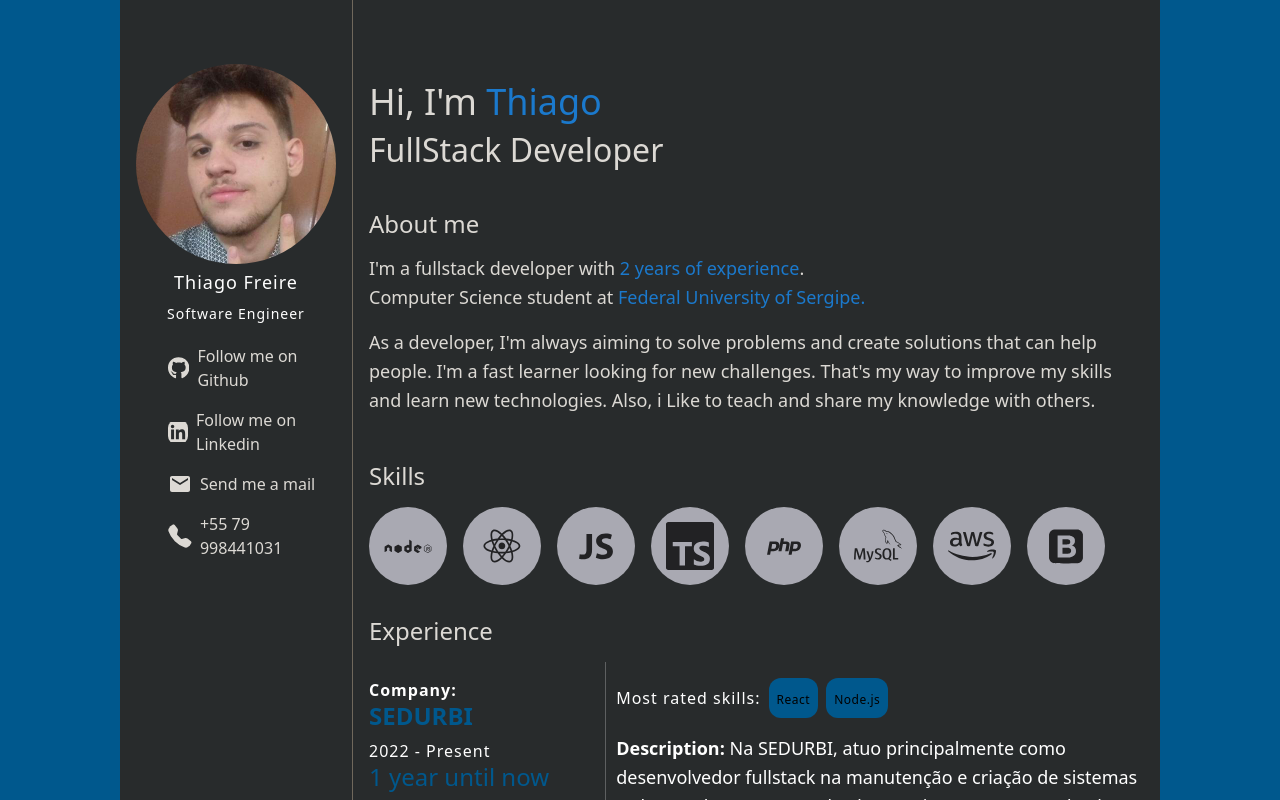
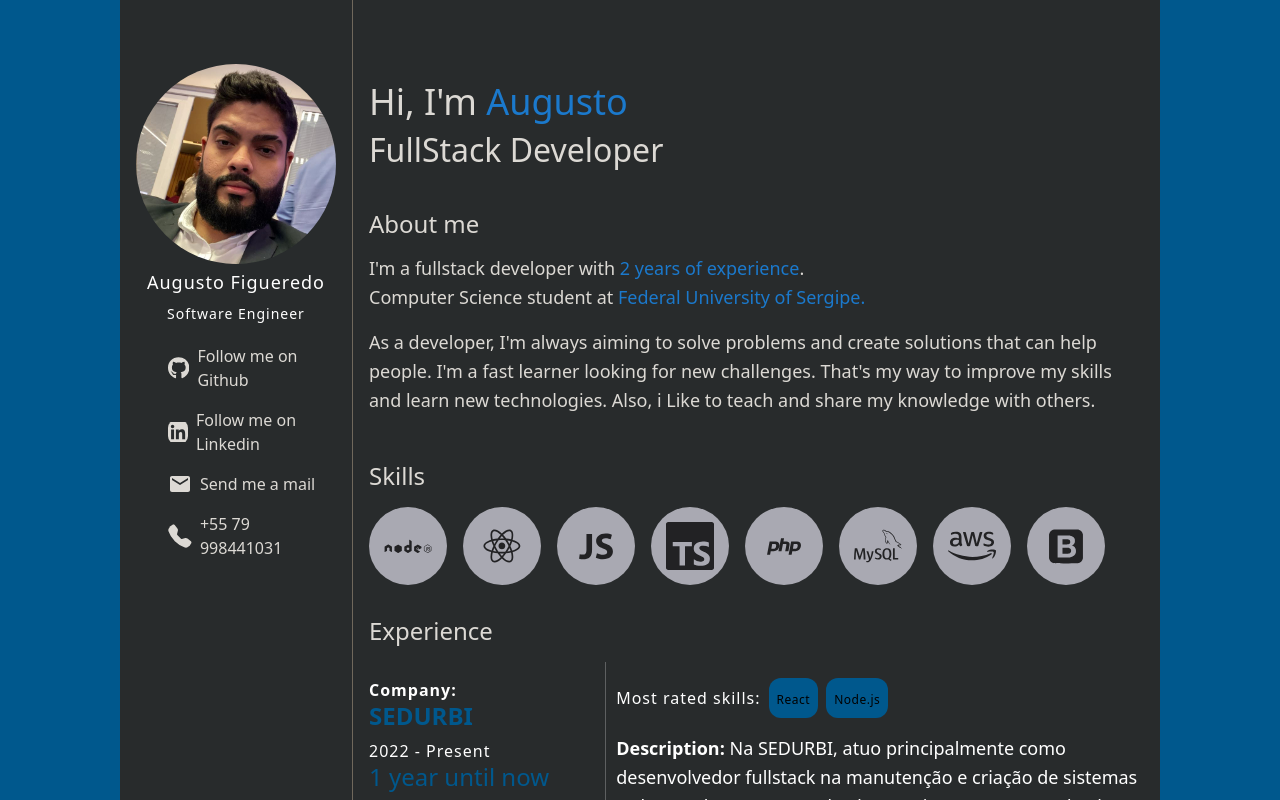
Before and after one commit to Hyvo-tech/portfolio, a React (Vite) app: page / in a window 1280 px wide. Shown: the top 800 px of the page. Built offline with nearby package versions, Linux system fonts and the light colour scheme.

Commit message:
trocando foto e nome

```diff
--- a/index.html
+++ b/index.html
@@ -3,7 +3,7 @@
   <head>
     <meta charset="UTF-8" />
     <meta name="viewport" content="width=device-width, initial-scale=1.0" />
-    <title>Thiago Freire</title>
+    <title>Augusto Figueredo</title>
   </head>
   <body style="background-color: #00588d;">
     <div id="root"></div>
--- a/src/App.tsx
+++ b/src/App.tsx
@@ -218,7 +218,7 @@ function App() {
         weight="regular"
         color="secondary"
         lineHeight="large"
-        align="center">Thiago Freire</Text>
+        align="center">Augusto Figueredo</Text>
       <Text
         size="small"
         weight="regular"
@@ -259,7 +259,7 @@ function App() {
 
     </LeftBar>
     <Content>
-      <h1>Hi, I'm <span>Thiago</span></h1>
+      <h1>Hi, I'm <span>Augusto</span></h1>
       <h2>FullStack Developer</h2>
       <section>
         <h3>About me</h3>
```
Also changed, not shown: src/assets/profile.jpg.
